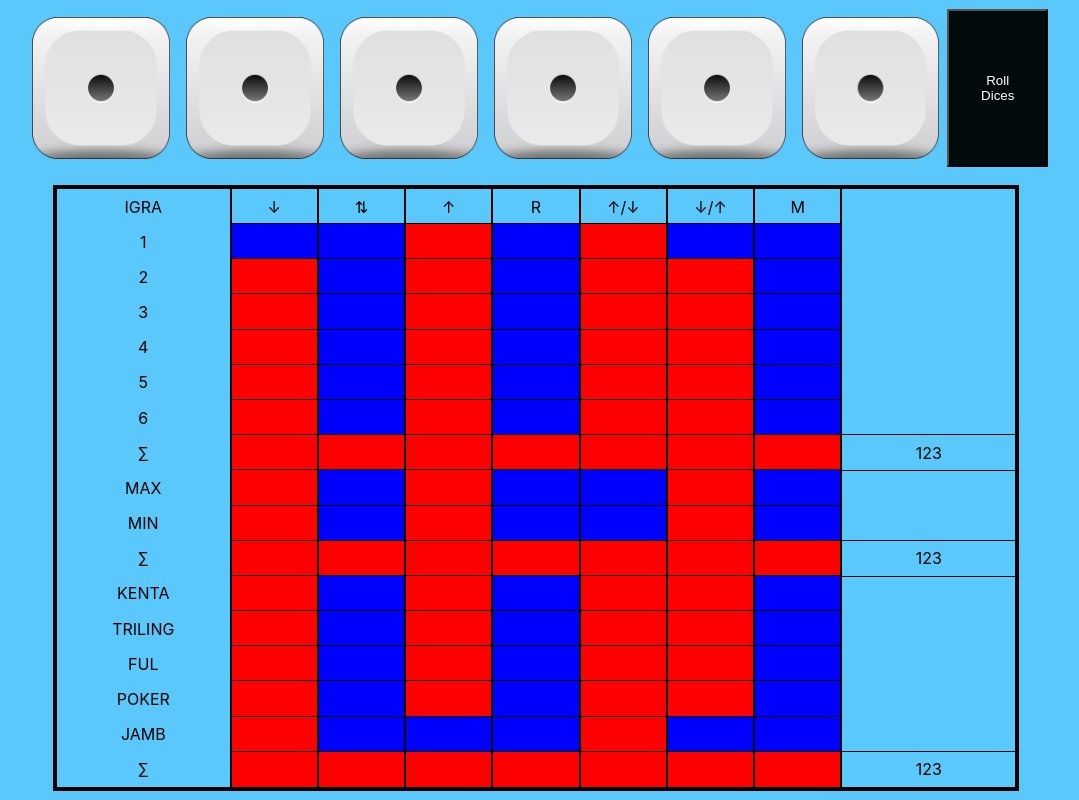
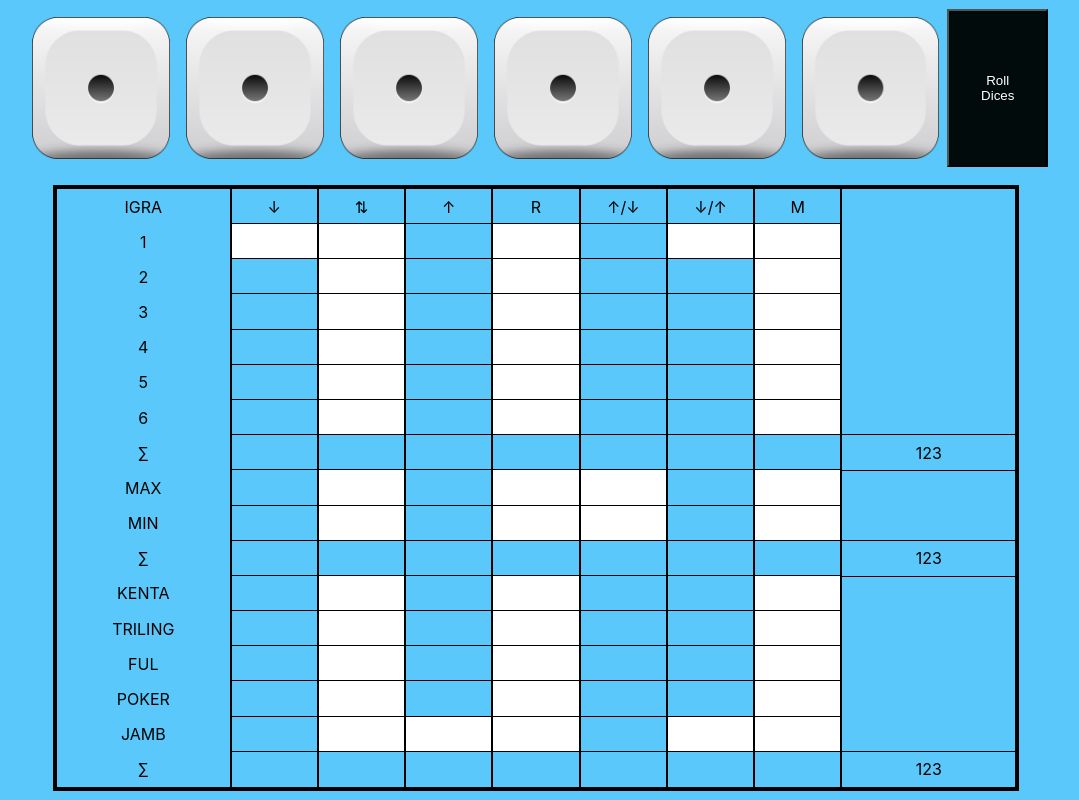
Before and after one commit to aleksandarbojovic8/jamb-online, a React (Create React App) app in the folder client/: page /singlePlayer in a window 1280 px wide. Shown: the whole page, without its empty margins (104-1183 px from the left). Built offline with nearby package versions, Linux system fonts and the light colour scheme.

Commit message:
column template redux and organization

```diff
--- a/client/src/actions/singlePlayerActions.js
+++ b/client/src/actions/singlePlayerActions.js
@@ -1,74 +1,8 @@
-// import {
-//   FROM_TOP_TO_BOTTOM,
-//   FROM_TOP_AND_BOTTOM,
-//   FROM_BOTTOM_TO_TOP,
-//   ANNUNCIATION,
-//   FROM_HAND,
-//   ALERT,
-//   FROM_MIDDLE,
-//   TO_MIDDLE,
-//   LAST_COL,
-//   MAX_COL
-// } from './types';
+import { FILL_FIELD } from './types';
 
-// export const updateTopToBottom = payload => {
-//   return {
-//     type: FROM_TOP_TO_BOTTOM,
-//     payload
-//   };
-// };
-// export const updateTopAndBottom = payload => {
-//   return {
-//     type: FROM_TOP_AND_BOTTOM,
-//     payload
-//   };
-// };
-// export const updateBottomToTop = payload => {
-//   return {
-//     type: FROM_BOTTOM_TO_TOP,
-//     payload
-//   };
-// };
-
-// export const updateAnnunciation = payload => {
-//   return {
-//     type: ANNUNCIATION,
-//     payload
-//   };
-// };
-// export const updateFromHand = payload => {
-//   return {
-//     type: FROM_HAND,
-//     payload
-//   };
-// };
-// export const updateAlert = payload => {
-//   return {
-//     type: ALERT,
-//     payload
-//   };
-// };
-// export const updateFromMiddle = payload => {
-//   return {
-//     type: FROM_MIDDLE,
-//     payload
-//   };
-// };
-// export const updateToMiddle = payload => {
-//   return {
-//     type: TO_MIDDLE,
-//     payload
-//   };
-// };
-// export const updateLastCol = payload => {
-//   return {
-//     type: LAST_COL,
-//     payload
-//   };
-// };
-// export const updateMaxCol = payload => {
-//   return {
-//     type: MAX_COL,
-//     payload
-//   };
-// };
+export const fillField = (field, name) => {
+  return {
+    type: FILL_FIELD,
+    payload: { field, name }
+  };
+};
--- a/client/src/actions/types.js
+++ b/client/src/actions/types.js
@@ -1,14 +1,15 @@
 //singlePlayer actions
-export const FROM_TOP_TO_BOTTOM = 'FROM_TOP_TO_BOTTOM';
-export const FROM_TOP_AND_BOTTOM = 'FROM_TOP_AND_BOTTOM';
-export const FROM_BOTTOM_TO_TOP = 'FROM_BOTTOM_TO_TOP';
-export const ANNUNCIATION = 'ANNUNCIATION';
-export const FROM_HAND = 'FROM_HAND';
-export const ALERT = 'ALERT';
-export const FROM_MIDDLE = 'FROM_MIDDLE';
-export const TO_MIDDLE = 'TO_MIDDLE';
-export const LAST_COL = 'LAST_COL';
-export const MAX_COL = 'MAX_COL';
+export const FILL_FIELD = 'FILL_FIELD';
+// export const FROM_TOP_TO_BOTTOM = 'FROM_TOP_TO_BOTTOM';
+// export const FROM_TOP_AND_BOTTOM = 'FROM_TOP_AND_BOTTOM';
+// export const FROM_BOTTOM_TO_TOP = 'FROM_BOTTOM_TO_TOP';
+// export const ANNUNCIATION = 'ANNUNCIATION';
+// export const FROM_HAND = 'FROM_HAND';
+// export const ALERT = 'ALERT';
+// export const FROM_MIDDLE = 'FROM_MIDDLE';
+// export const TO_MIDDLE = 'TO_MIDDLE';
+// export const LAST_COL = 'LAST_COL';
+// export const MAX_COL = 'MAX_COL';
 //dices actions
 export const ROLL_DICES = 'ROLL_DICES';
 export const SELECT_DICE = 'SELECT_DICE';
--- a/client/src/components/Table/ColumnTemplate.js
+++ b/client/src/components/Table/ColumnTemplate.js
@@ -1,169 +1,55 @@
 import React from 'react';
+import { useSelector, useDispatch } from 'react-redux';
+import { findEnabledField } from './ColumnTemplateFunctions';
+import { fillField as fillFieldAction } from '../../actions/singlePlayerActions';
 import styles from './ColumnTemplate.module.css';
 
 export default function ColumnTemplate(props) {
   const { name } = props;
+  const dispatch = useDispatch();
+  const singlePlayerState = useSelector(state => state.singlePlayer);
+  const diceState = useSelector(state => state.dices);
+  const columnState = singlePlayerState[name];
+  const turnNumber = diceState.turn;
 
-  const obj = {
-    one: null,
-    two: null,
-    three: null,
-    four: null,
-    five: null,
-    six: null,
-    upperSum: null,
-    max: null,
-    min: null,
-    middleSum: null,
-    kenta: null,
-    triling: null,
-    ful: null,
-    poker: null,
-    jamb: null,
-    bottomSum: null
-  };
+  const keyArray = [
+    'one',
+    'two',
+    'three',
+    'four',
+    'five',
+    'six',
+    'upperSum',
+    'max',
+    'min',
+    'middleSum',
+    'kenta',
+    'triling',
+    'ful',
+    'poker',
+    'jamb',
+    'bottomSum'
+  ];
 
-  let rollNumber = 1;
-
-  //   topToBottom: {},
-  //   fromTopAndBottom: {},
-  //   bottomToTop: {},
-  //   annunciation: {},
-  //   fromHand: {},
-  //   alert: {},
-  //   fromMiddle: {},
-  //   toMiddle: {},
-  //   lastCol: {},
-  //   maxCol: {}
+  const enabledFields = findEnabledField(columnState, name, turnNumber);
 
   const fillField = e => {
     const id = e.target.id;
-    if (id === 'upperSum' || id === 'middleSum' || id === 'bottomSum') {
+    let enabled = enabledFields.includes(id);
+    if (
+      id === 'upperSum' ||
+      id === 'middleSum' ||
+      id === 'bottomSum' ||
+      enabled === false
+    ) {
       return;
+    } else {
+      //call action to fill data on this field
+      console.log('id', id);
+      console.log('name', name);
+      dispatch(fillFieldAction(id, name));
     }
-    //call action to fill data on this field
-    console.log(id);
   };
-
-  const keyArray = Object.keys(obj);
-
-  const enabledFields = [];
-
-  if (name === 'topToBottom') {
-    let foundOne = false;
-    keyArray.forEach(val => {
-      if (
-        foundOne === false &&
-        obj[val] === null &&
-        val !== 'upperSum' &&
-        val !== 'middleSum' &&
-        val !== 'bottomSum'
-      ) {
-        enabledFields.push(val);
-        foundOne = true;
-      }
-    });
-  }
-
-  if (name === 'fromTopAndBottom') {
-    keyArray.forEach(val => {
-      if (val !== 'upperSum' && val !== 'middleSum' && val !== 'bottomSum') {
-        enabledFields.push(val);
-      }
-    });
-  }
-
-  if (name === 'bottomToTop') {
-    let foundOne = false;
-    keyArray
-      .slice()
-      .reverse()
-      .forEach(val => {
-        if (
-          foundOne === false &&
-          obj[val] === null &&
-          val !== 'upperSum' &&
-          val !== 'middleSum' &&
-          val !== 'bottomSum'
-        ) {
-          enabledFields.push(val);
-          foundOne = true;
-        }
-      });
-  }
-
-  if (name === 'fromHand') {
-    keyArray.forEach(val => {
-      if (
-        val !== 'upperSum' &&
-        val !== 'middleSum' &&
-        val !== 'bottomSum' &&
-        rollNumber === 1
-      ) {
-        enabledFields.push(val);
-      }
-    });
-  }
-
-  if (name === 'fromMiddle') {
-    let foundOne = false;
-    let foundTwo = false;
-    keyArray
-      .slice(0, 8)
-      .reverse()
-      .forEach(val => {
-        if (foundOne === false && obj[val] === null && val !== 'upperSum') {
-          enabledFields.push(val);
-          foundOne = true;
-        }
-      });
-
-    keyArray.slice(8).forEach(val => {
-      if (
-        foundTwo === false &&
-        obj[val] === null &&
-        val !== 'middleSum' &&
-        val !== 'bottomSum'
-      ) {
-        enabledFields.push(val);
-        foundTwo = true;
-      }
-    });
-  }
-
-  if (name === 'toMiddle') {
-    let foundOne = false;
-    let foundTwo = false;
-    keyArray.slice(0, 8).forEach(val => {
-      if (foundOne === false && obj[val] === null && val !== 'upperSum') {
-        enabledFields.push(val);
-        foundOne = true;
-      }
-    });
-
-    keyArray
-      .slice(8)
-      .reverse()
-      .forEach(val => {
-        if (
-          foundTwo === false &&
-          obj[val] === null &&
-          val !== 'middleSum' &&
-          val !== 'bottomSum'
-        ) {
-          enabledFields.push(val);
-          foundTwo = true;
-        }
-      });
-  }
-
-  if (name === 'maxCol') {
-    keyArray.forEach(val => {
-      if (val !== 'upperSum' && val !== 'middleSum' && val !== 'bottomSum') {
-        enabledFields.push(val);
-      }
-    });
-  }
 
   return (
     <>
@@ -178,11 +64,9 @@ export default function ColumnTemplate(props) {
                 fillField(e);
               }
             }}
-            className={`${styles.field} ${
-              enabled ? styles.nextField : styles.fieldDisabled
-            }`}
+            className={`${styles.field} ${enabled && styles.nextField}`}
           >
-            {obj[val]}
+            {columnState[val]}
           </div>
         );
       })}
--- a/client/src/components/Table/ColumnTemplate.module.css
+++ b/client/src/components/Table/ColumnTemplate.module.css
@@ -2,12 +2,15 @@
   width: 100%;
   height: 100%;
   border: 1px solid black;
+  display: flex;
+  justify-content: center;
+  align-items: center;
 }
 
 .nextField {
-  background-color: blue;
+  background-color: white;
 }
 
-.fieldDisabled {
-  background-color: red;
-}
+/* .fieldDisabled {
+  background-color: rgb(90, 200, 250);
+} */
--- /dev/null
+++ b/client/src/components/Table/ColumnTemplateFunctions.js
@@ -0,0 +1,109 @@
+export const findEnabledField = (columnState, name, turnNumber) => {
+  const fieldsArray = [
+    'one',
+    'two',
+    'three',
+    'four',
+    'five',
+    'six',
+    'max',
+    'min',
+    'kenta',
+    'triling',
+    'ful',
+    'poker',
+    'jamb'
+  ];
+  const enabledFields = [];
+
+  if (name === 'topToBottom') {
+    let foundOne = false;
+    fieldsArray.forEach(val => {
+      if (foundOne === false && columnState[val] === null) {
+        enabledFields.push(val);
+        foundOne = true;
+      }
+    });
+  }
+
+  if (name === 'fromTopAndBottom') {
+    fieldsArray.forEach(val => {
+      if (true) {
+        enabledFields.push(val);
+      }
+    });
+  }
+
+  if (name === 'bottomToTop') {
+    let foundOne = false;
+    fieldsArray
+      .slice()
+      .reverse()
+      .forEach(val => {
+        if (foundOne === false && columnState[val] === null) {
+          enabledFields.push(val);
+          foundOne = true;
+        }
+      });
+  }
+
+  if (name === 'fromHand') {
+    fieldsArray.forEach(val => {
+      if (turnNumber === 1) {
+        enabledFields.push(val);
+      }
+    });
+  }
+
+  if (name === 'fromMiddle') {
+    let foundOne = false;
+    let foundTwo = false;
+    fieldsArray
+      .slice(0, 7)
+      .reverse()
+      .forEach(val => {
+        if (foundOne === false && columnState[val] === null) {
+          enabledFields.push(val);
+          foundOne = true;
+        }
+      });
+
+    fieldsArray.slice(7).forEach(val => {
+      if (foundTwo === false && columnState[val] === null) {
+        enabledFields.push(val);
+        foundTwo = true;
+      }
+    });
+  }
+
+  if (name === 'toMiddle') {
+    let foundOne = false;
+    let foundTwo = false;
+    fieldsArray.slice(0, 7).forEach(val => {
+      if (foundOne === false && columnState[val] === null) {
+        enabledFields.push(val);
+        foundOne = true;
+      }
+    });
+
+    fieldsArray
+      .slice(7)
+      .reverse()
+      .forEach(val => {
+        if (foundTwo === false && columnState[val] === null) {
+          enabledFields.push(val);
+          foundTwo = true;
+        }
+      });
+  }
+
+  if (name === 'maxCol') {
+    fieldsArray.forEach(val => {
+      if (true) {
+        enabledFields.push(val);
+      }
+    });
+  }
+
+  return enabledFields;
+};
--- a/client/src/reducers/index.js
+++ b/client/src/reducers/index.js
@@ -1,10 +1,10 @@
 import { combineReducers } from 'redux';
 import dicesReducer from './dicesReducer';
-// import singlePlayerReducer from './singlePlayerReducer';
+import singlePlayerReducer from './singlePlayerReducer';
 
 const rootReducer = combineReducers({
-  dices: dicesReducer
-  // singlePlayerReducer: singlePlayerReducer
+  dices: dicesReducer,
+  singlePlayer: singlePlayerReducer
 });
 
 export default rootReducer;
--- a/client/src/reducers/singlePlayerReducer.js
+++ b/client/src/reducers/singlePlayerReducer.js
@@ -1,76 +1,55 @@
-// import {
-//   FROM_TOP_TO_BOTTOM,
-//   FROM_TOP_AND_BOTTOM,
-//   FROM_BOTTOM_TO_TOP,
-//   ANNUNCIATION,
-//   FROM_HAND,
-//   ALERT,
-//   FROM_MIDDLE,
-//   TO_MIDDLE,
-//   LAST_COL,
-//   MAX_COL
-// } from '../actions/types';
+import { FILL_FIELD } from '../actions/types';
 
-// const singlePlayerState = {
-//   topToBottom: {},
-//   fromTopAndBottom: {},
-//   bottomToTop: {},
-//   annunciation: {},
-//   fromHand: {},
-//   alert: {},
-//   fromMiddle: {},
-//   toMiddle: {},
-//   lastCol: {},
-//   maxCol: {}
-// };
+const obj = {
+  one: null,
+  two: null,
+  three: null,
+  four: null,
+  five: null,
+  six: null,
+  upperSum: null,
+  max: null,
+  min: null,
+  middleSum: null,
+  kenta: null,
+  triling: null,
+  ful: null,
+  poker: null,
+  jamb: null,
+  bottomSum: null
+};
 
-// const singlePlayerReducer = (state = singlePlayerState, action) => {
-// //   const { name = 'topToBottom', value = {} } = action.payload;
+const singlePlayerState = {
+  topToBottom: {},
+  fromTopAndBottom: {},
+  bottomToTop: {},
+  //   annunciation: {},
+  fromHand: {},
+  //   alert: {},
+  fromMiddle: {},
+  toMiddle: {},
+  //   lastCol: {},
+  maxCol: {}
+};
 
-//   switch (action.type) {
-//     case FROM_TOP_TO_BOTTOM:
-//       let topToBottom;
-//       topToBottom[name] = value[name];
-//       return { ...state, topToBottom };
-//     case FROM_TOP_AND_BOTTOM:
-//       let fromTopAndBottom;
-//       fromTopAndBottom[name] = value[name];
-//       return { ...state, fromTopAndBottom };
-//     case FROM_BOTTOM_TO_TOP:
-//       let bottomToTop;
-//       bottomToTop[name] = value[name];
-//       return { ...state, bottomToTop };
-//     case ANNUNCIATION:
-//       let annunciation;
-//       annunciation[name] = value[name];
-//       return { ...state, annunciation };
-//     case FROM_HAND:
-//       let fromHand;
-//       fromHand[name] = value[name];
-//       return { ...state, fromHand };
-//     case ALERT:
-//       let alert;
-//       alert[name] = value[name];
-//       return { ...state, alert };
-//     case FROM_MIDDLE:
-//       let fromMiddle;
-//       fromMiddle[name] = value[name];
-//       return { ...state, fromMiddle };
-//     case TO_MIDDLE:
-//       let toMiddle;
-//       toMiddle[name] = value[name];
-//       return { ...state, toMiddle };
-//     case LAST_COL:
-//       let lastCol;
-//       lastCol[name] = value[name];
-//       return { ...state, lastCol };
-//     case MAX_COL:
-//       let maxCol;
-//       maxCol[name] = value[name];
-//       return { ...state, maxCol };
-//     default:
-//       return state;
-//   }
-// };
+for (let x in singlePlayerState) {
+  for (let y in obj) {
+    singlePlayerState[x][y] = obj[y];
+  }
+}
 
-// export default singlePlayerReducer;
+const singlePlayerReducer = (state = singlePlayerState, action) => {
+  console.log(action.payload);
+
+  switch (action.type) {
+    case FILL_FIELD:
+      let { field, name } = action.payload;
+      let objToFill = state[name];
+      objToFill[field] = 5;
+      return { ...state, [state[name]]: objToFill };
+    default:
+      return state;
+  }
+};
+
+export default singlePlayerReducer;
```
